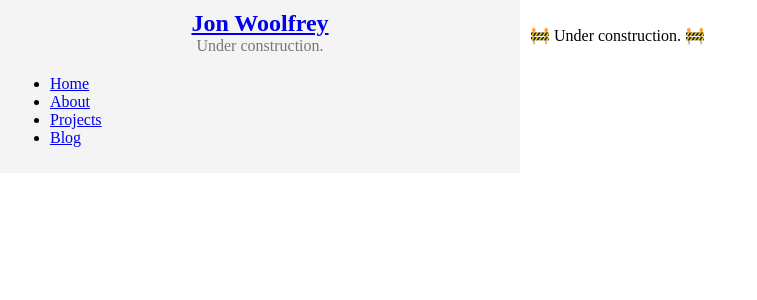
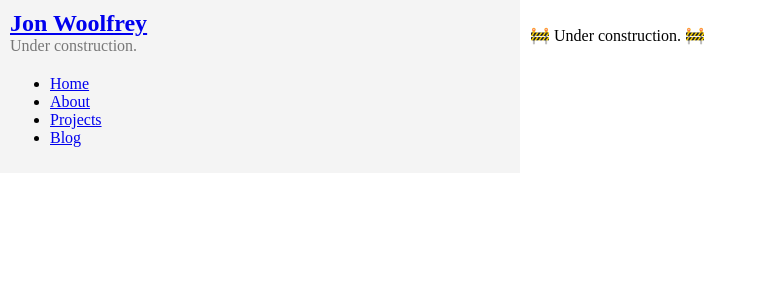
Before and after one commit to Woolfrey/woolfrey.github.io, a Jekyll site: the page built from README.md, in a window 1280 px wide. Shown: the top 300 px of the page, without its empty margins (0-757 px from the left). Built offline with Jekyll 4.4.1, drawn with Linux system fonts in a browser that asks for light colours; our own code applies the rules of GitHub Pages for plain Markdown files.

Commit message:
Update main.css

```diff
--- a/assets/main.css
+++ b/assets/main.css
@@ -12,7 +12,7 @@
 }
 
 .site-title {
-  text-align: center;
+  text-align: left;
   margin-bottom: 20px;
 }
 
@@ -27,6 +27,24 @@
   color: #777;
 }
 
+.sidebar-info {
+  margin-bottom: 20px;
+}
+
+.sidebar-info p {
+  margin: 0 0 10px 0;
+  font-size: 0.9em;
+}
+
+.sidebar-info a {
+  color: #333;
+  text-decoration: none;
+}
+
+.sidebar-info a:hover {
+  text-decoration: underline;
+}
+
 .content {
   flex: 1;
   padding: 10px;
```
